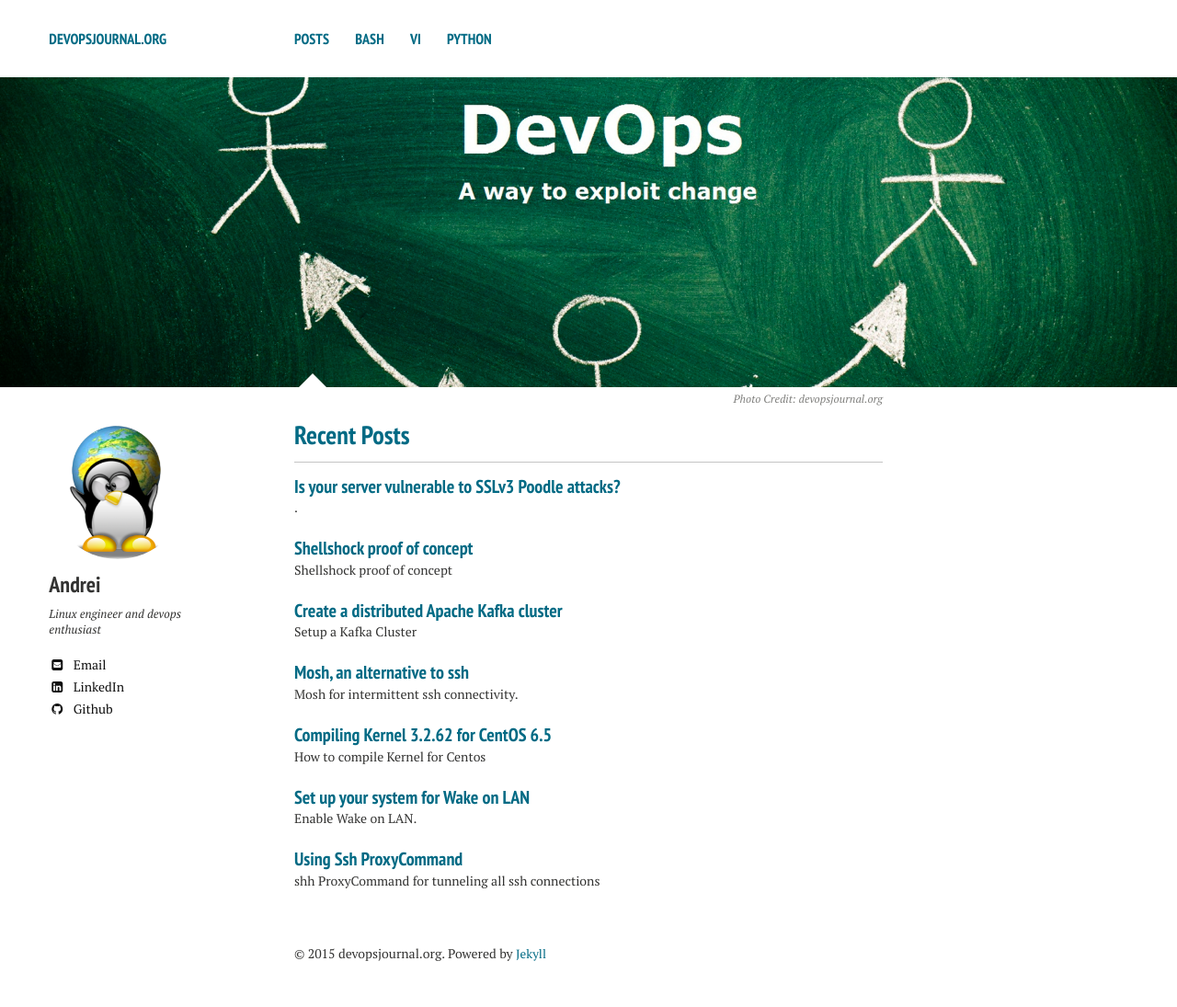
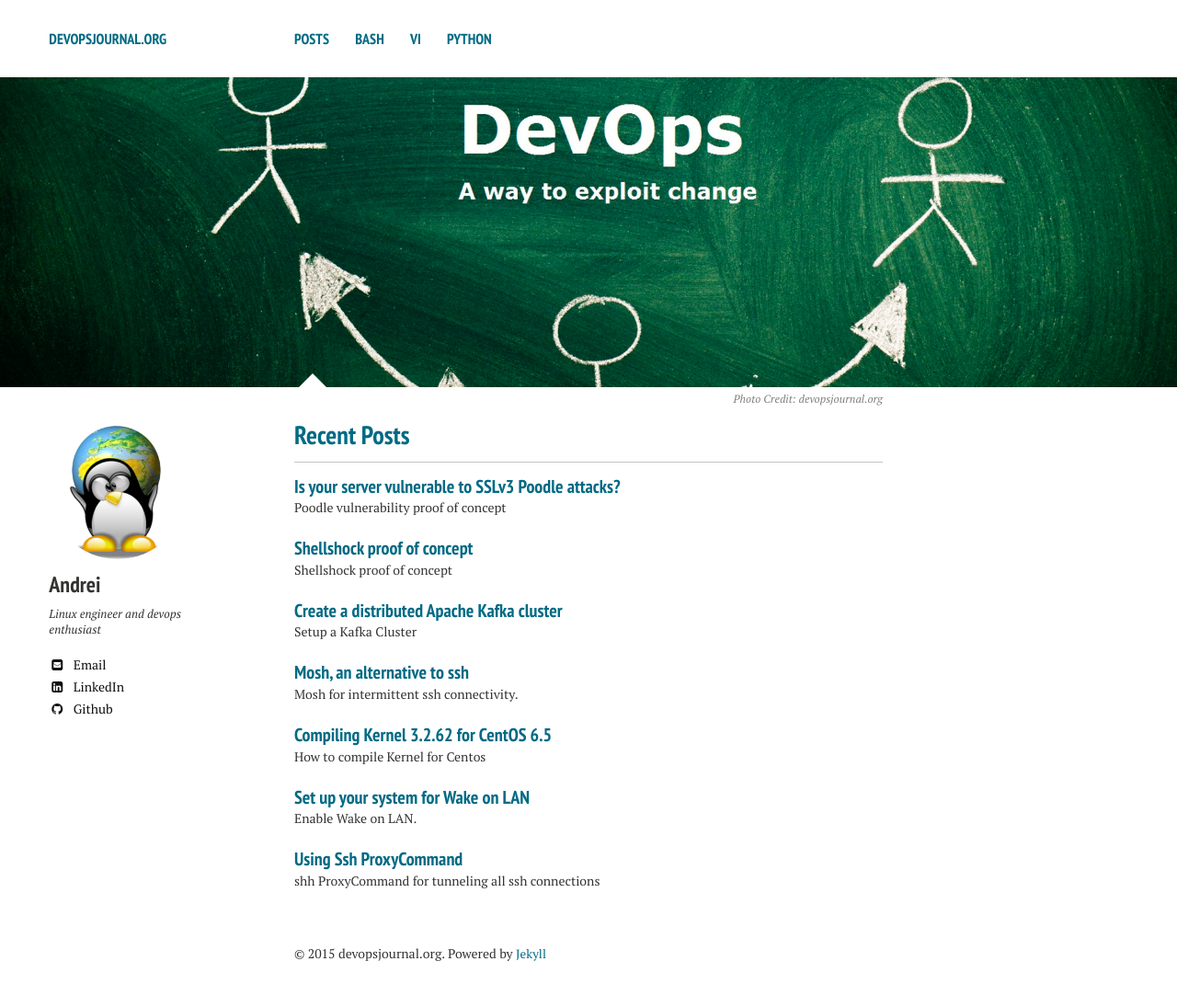
Before and after one commit to andreisid/andreisid.github.io, a Jekyll site: the page built from index.md, in a window 1280 px wide. Shown: the whole page at 92% size. Built offline with Jekyll 4.4.1, drawn with Linux system fonts in a browser that asks for light colours; nearby versions of some CDN libraries.

Commit message:
renamed typo in post

```diff
--- a/_posts/2014-11-07-teck-if-your-server-is-vulnerable-to-sslv3-poodle-attacks.markdown
+++ b/_posts/2014-11-07-check-if-your-server-is-vulnerable-to-sslv3-poodle-attacks.markdown
@@ -5,7 +5,7 @@ date: 2014-11-07 09:21:14+00:00
 layout: post
 slug: teck-if-your-server-is-vulnerable-to-sslv3-poodle-attacks
 title: Is your server vulnerable to SSLv3 Poodle attacks?
-excerpt: "."
+excerpt: "Poodle vulnerability proof of concept"
 categories:
 - hack
 - linux
```
